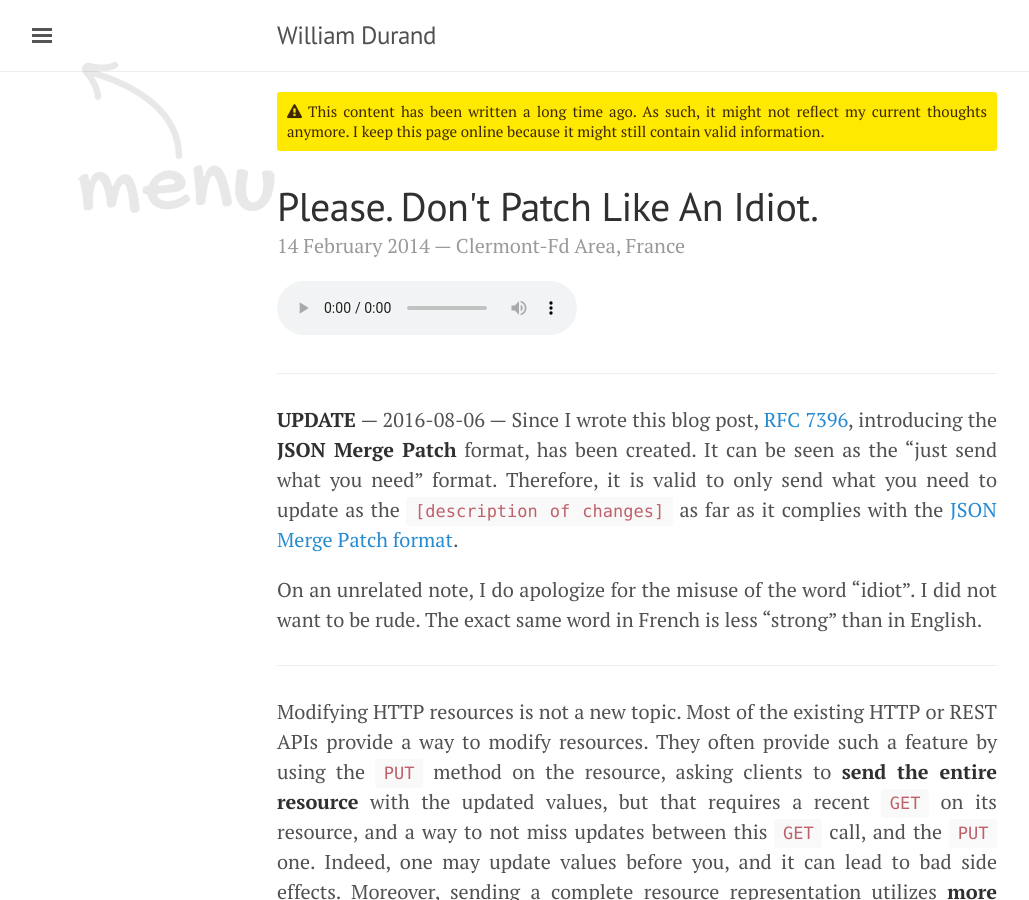
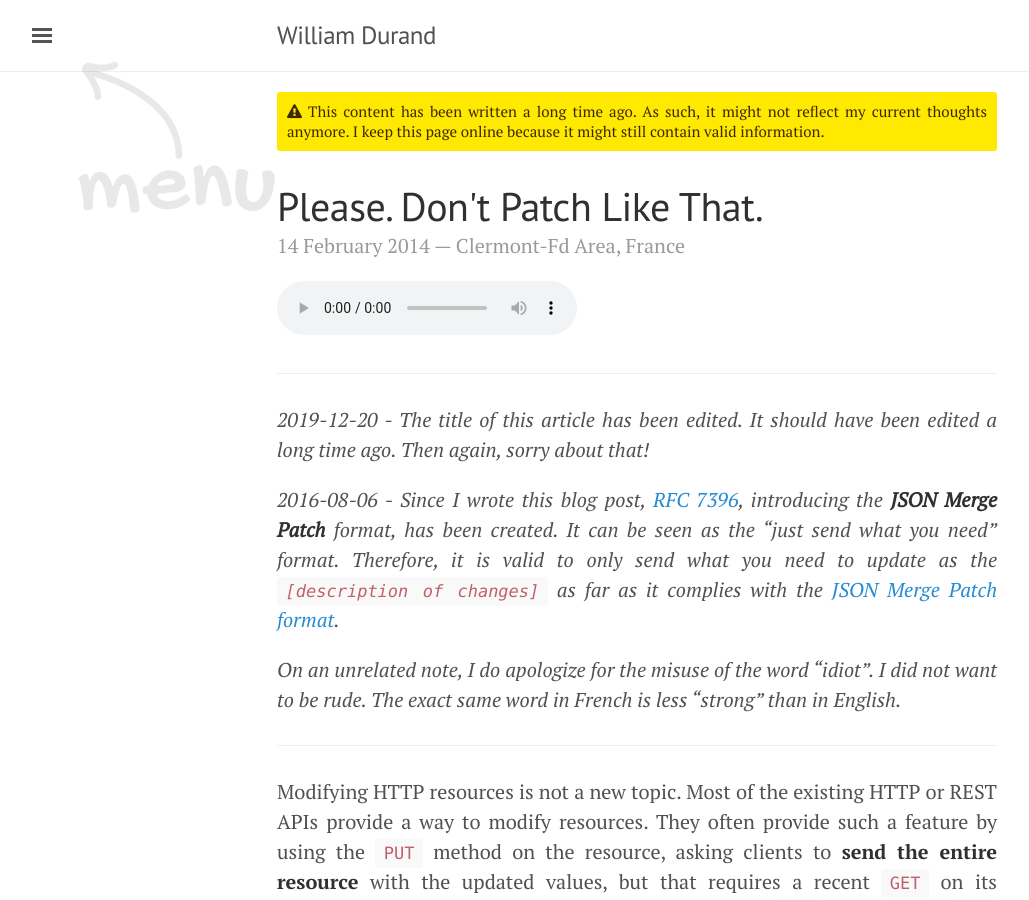
Before and after one commit to willdurand/willdurand.github.io, a Jekyll site: the page built from _posts/2014-02-14-please-do-not-patch-like-an-idiot.md, in a window 1280 px wide and 900 px high. Shown: the whole window, without its empty margins (3-1032 px from the left). Built offline with Jekyll 4.4.1, drawn with Linux system fonts in a browser that asks for light colours.

Commit message:
Add/fix some updates

```diff
--- a/_posts/2014-02-14-please-do-not-patch-like-an-idiot.md
+++ b/_posts/2014-02-14-please-do-not-patch-like-an-idiot.md
@@ -3,7 +3,7 @@ layout: post
 location: Clermont-Fd Area, France
 tldr: false
 audio: true
-title: "Please. Don't Patch Like An Idiot."
+title: "Please. Don't Patch Like That."
 description: |
   This article is about the PATCH HTTP verb and how it should be used. That
   being said, things have changed and it's fine to use it differently.
@@ -18,16 +18,19 @@ description: |
 
 ---
 
-**UPDATE** — 2016-08-06 — Since I wrote this blog post, [RFC
+_2019-12-20 - The title of this article has been edited. It should have been
+edited a long time ago. Then again, sorry about that!_
+
+_2016-08-06 - Since I wrote this blog post, [RFC
 7396](https://tools.ietf.org/html/rfc7396), introducing the **JSON Merge Patch**
 format, has been created. It can be seen as the "just send what you need"
 format. Therefore, it is valid to only send what you need to update as the
 `[description of changes]` as far as it complies with the [JSON Merge Patch
-format](https://tools.ietf.org/html/rfc7396).
+format](https://tools.ietf.org/html/rfc7396)._
 
-On an unrelated note, I do apologize for the misuse of the word "idiot". I did
+_On an unrelated note, I do apologize for the misuse of the word "idiot". I did
 not want to be rude. The exact same word in French is less "strong" than in
-English.
+English._
 
 ---
 
```
Also changed, not shown: _posts/2012-08-02-rest-apis-with-symfony2-the-right-way.md (+2 -0 lines), _posts/2014-07-02-resting-with-symfony-sos.md (+6 -1 lines).
